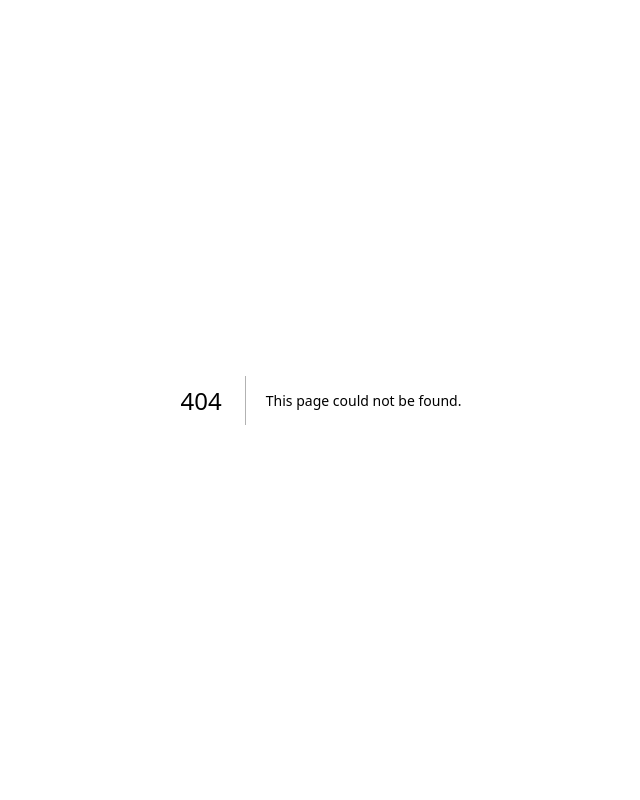
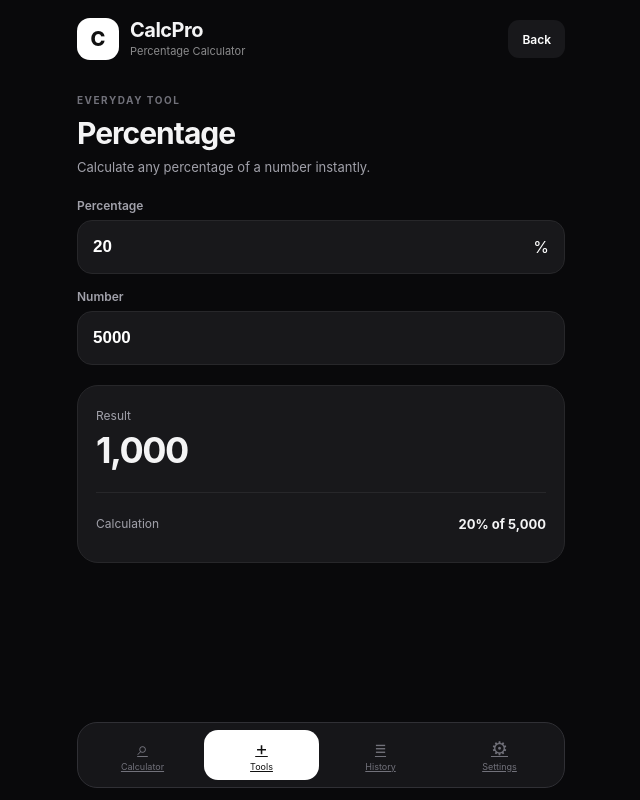
Before and after one commit to sameerkhan86926-a11y/calcpro, a Next.js app: page /calcpro/tools/percentage in a window 1280 px wide. Before the commit this address had no page. Shown: the whole page, without its empty margins (319-959 px from the left). Built offline with nearby package versions, Linux system fonts and the light colour scheme.

Commit message:
Create page.tsx

```diff
--- /dev/null
+++ b/app/tools/percentage/page.tsx
@@ -0,0 +1,101 @@
+"use client";
+
+import { useState } from "react";
+import Link from "next/link";
+
+export default function PercentagePage() {
+  const [percentage, setPercentage] = useState("20");
+  const [number, setNumber] = useState("5000");
+
+  const p = Number(percentage) || 0;
+  const n = Number(number) || 0;
+
+  const result = (p / 100) * n;
+
+  const money = (x: number) =>
+    x.toLocaleString("en-IN", {
+      maximumFractionDigits: 2,
+    });
+
+  return (
+    <main className="app dark emi-page">
+      <header className="app-header">
+        <div className="brand">
+          <div className="brand-icon">C</div>
+          <div>
+            <h1>CalcPro</h1>
+            <p>Percentage Calculator</p>
+          </div>
+        </div>
+
+        <Link href="/tools/" className="back-button">
+          Back
+        </Link>
+      </header>
+
+      <section className="tool-heading">
+        <span>EVERYDAY TOOL</span>
+        <h2>Percentage</h2>
+        <p>Calculate any percentage of a number instantly.</p>
+      </section>
+
+      <section className="emi-form">
+        <label>
+          <span>Percentage</span>
+          <div className="input-box">
+            <input
+              type="number"
+              value={percentage}
+              onChange={(e) => setPercentage(e.target.value)}
+            />
+            <span>%</span>
+          </div>
+        </label>
+
+        <label>
+          <span>Number</span>
+          <div className="input-box">
+            <input
+              type="number"
+              value={number}
+              onChange={(e) => setNumber(e.target.value)}
+            />
+          </div>
+        </label>
+      </section>
+
+      <section className="emi-result">
+        <p>Result</p>
+        <strong>{money(result)}</strong>
+
+        <div className="result-divider" />
+
+        <div className="result-row">
+          <span>Calculation</span>
+          <strong>
+            {p}% of {money(n)}
+          </strong>
+        </div>
+      </section>
+
+      <nav className="bottom-nav">
+        <Link href="/" className="nav-item">
+          <span>⌕</span>
+          <small>Calculator</small>
+        </Link>
+        <Link href="/tools/" className="nav-item active">
+          <span>+</span>
+          <small>Tools</small>
+        </Link>
+        <Link href="/" className="nav-item">
+          <span>≡</span>
+          <small>History</small>
+        </Link>
+        <Link href="/" className="nav-item">
+          <span>⚙</span>
+          <small>Settings</small>
+        </Link>
+      </nav>
+    </main>
+  );
+}
```
